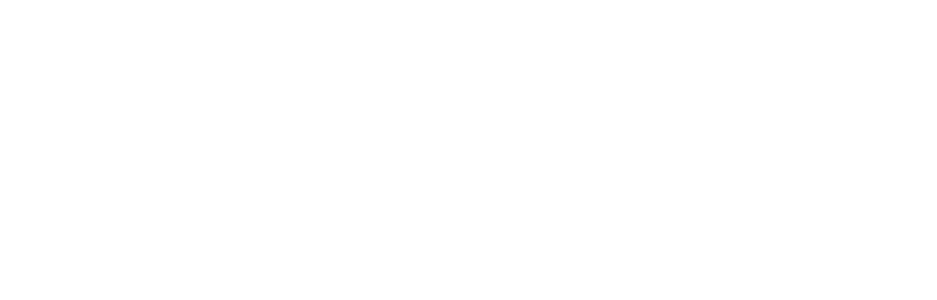
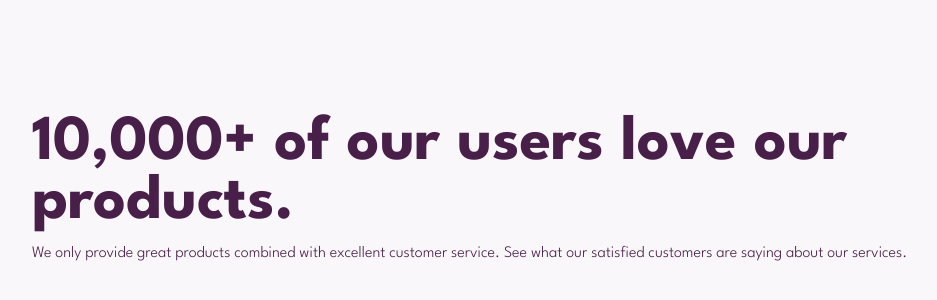
Before and after one commit to sparklaunch/Social-Proof-Section, a Next.js app: page / in a window 1280 px wide. Shown: the part 210-510 px from the top of the page, without its empty margins (96-1033 px from the left). Built offline with nearby package versions, Linux system fonts and the light colour scheme.

Commit message:
홈페이지 레이아웃 구성 및 스타일 추가

```diff
--- a/src/app/Home.module.css
+++ b/src/app/Home.module.css
@@ -1,2 +1,29 @@
 .main {
+	width: 80%;
+	height: auto;
+	display: flex;
+	flex-direction: column;
 }
+
+.top {
+	display: flex;
+	align-items: flex-end;
+}
+
+.header {
+	display: flex;
+	flex-direction: column;
+	gap: 10px;
+}
+
+.heading {
+	font-size: 64px;
+	color: var(--color-text);
+	font-weight: 700;
+}
+
+.subtitle {
+	color: var(--color-text);
+	font-weight: 300;
+	line-height: 1.5;
+}
--- a/src/app/globals.css
+++ b/src/app/globals.css
@@ -9,3 +9,11 @@
 	padding: 0;
 	box-sizing: border-box;
 }
+
+body {
+	background-color: var(--color-background);
+	height: 100vh;
+	display: flex;
+	justify-content: center;
+	align-items: center;
+}
--- a/src/app/page.tsx
+++ b/src/app/page.tsx
@@ -1,5 +1,21 @@
 import styles from "./Home.module.css";
 
 export default function Home() {
-	return <main className={styles.main}></main>;
+	return (
+		<main className={styles.main}>
+			<div className={styles.top}>
+				<header className={styles.header}>
+					<h1 className={styles.heading}>
+						10,000+ of our users love our products.
+					</h1>
+					<p className={styles.subtitle}>
+						We only provide great products combined with excellent
+						customer service. See what our satisfied customers are
+						saying about our services.
+					</p>
+				</header>
+				<section></section>
+			</div>
+		</main>
+	);
 }
```
